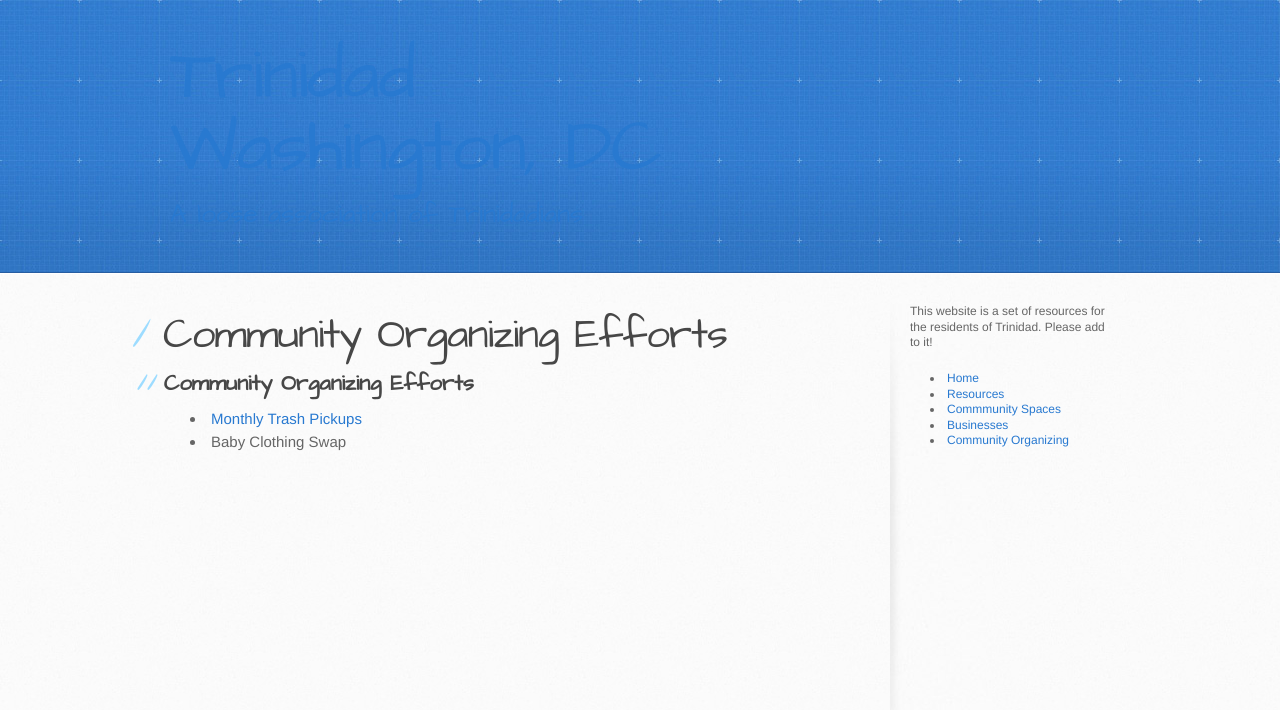
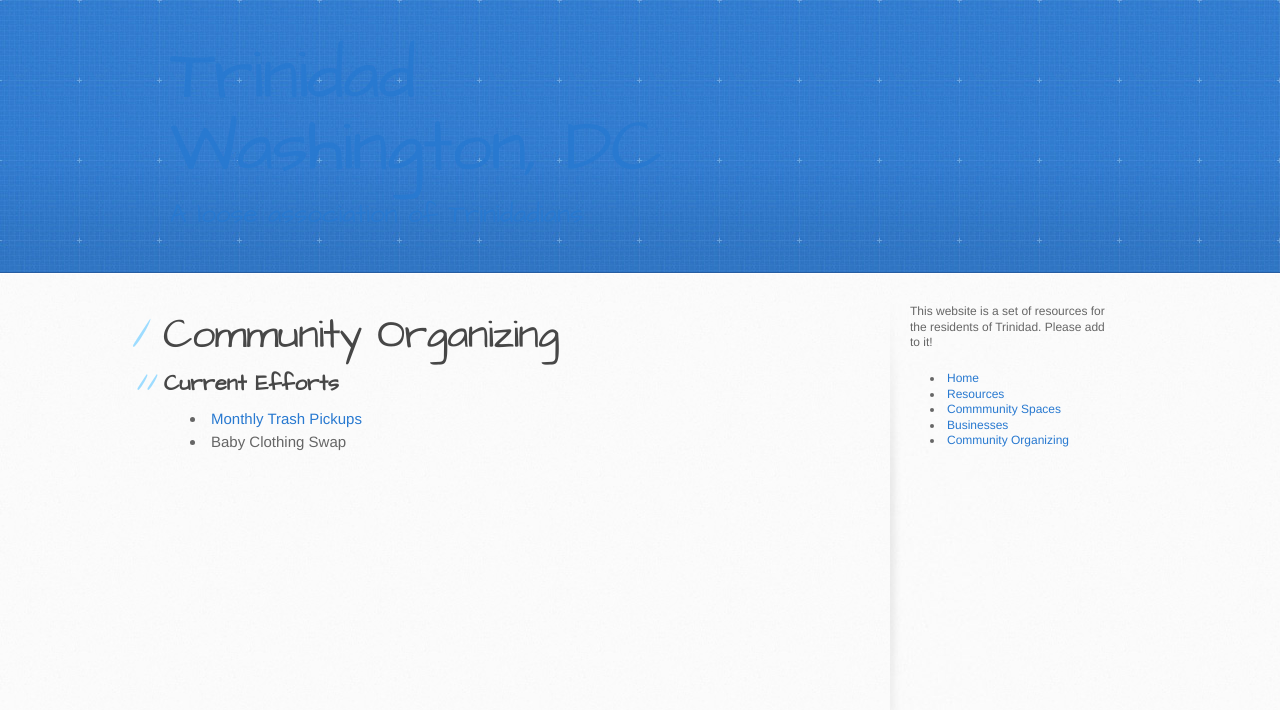
Before and after one commit to gbinal/tobago, a Jekyll site: the page built from community-organizing.md, in a window 1280 px wide. Shown: the top 710 px of the page. Built offline with Jekyll 4.4.1, drawn with Linux system fonts in a browser that asks for light colours; our own code applies the rules of GitHub Pages for plain Markdown files.

Commit message:
Update community-organizing.md

```diff
--- a/community-organizing.md
+++ b/community-organizing.md
@@ -1,5 +1,10 @@
+---
+layout: default
+title: Community Organizing
+published: true
+---
 
-## Community Organizing Efforts
+## Current Efforts
 
 * [Monthly Trash Pickups](http://graybrooks.com/tobago/community-organizing/trash-pickup)
 * Baby Clothing Swap
```
